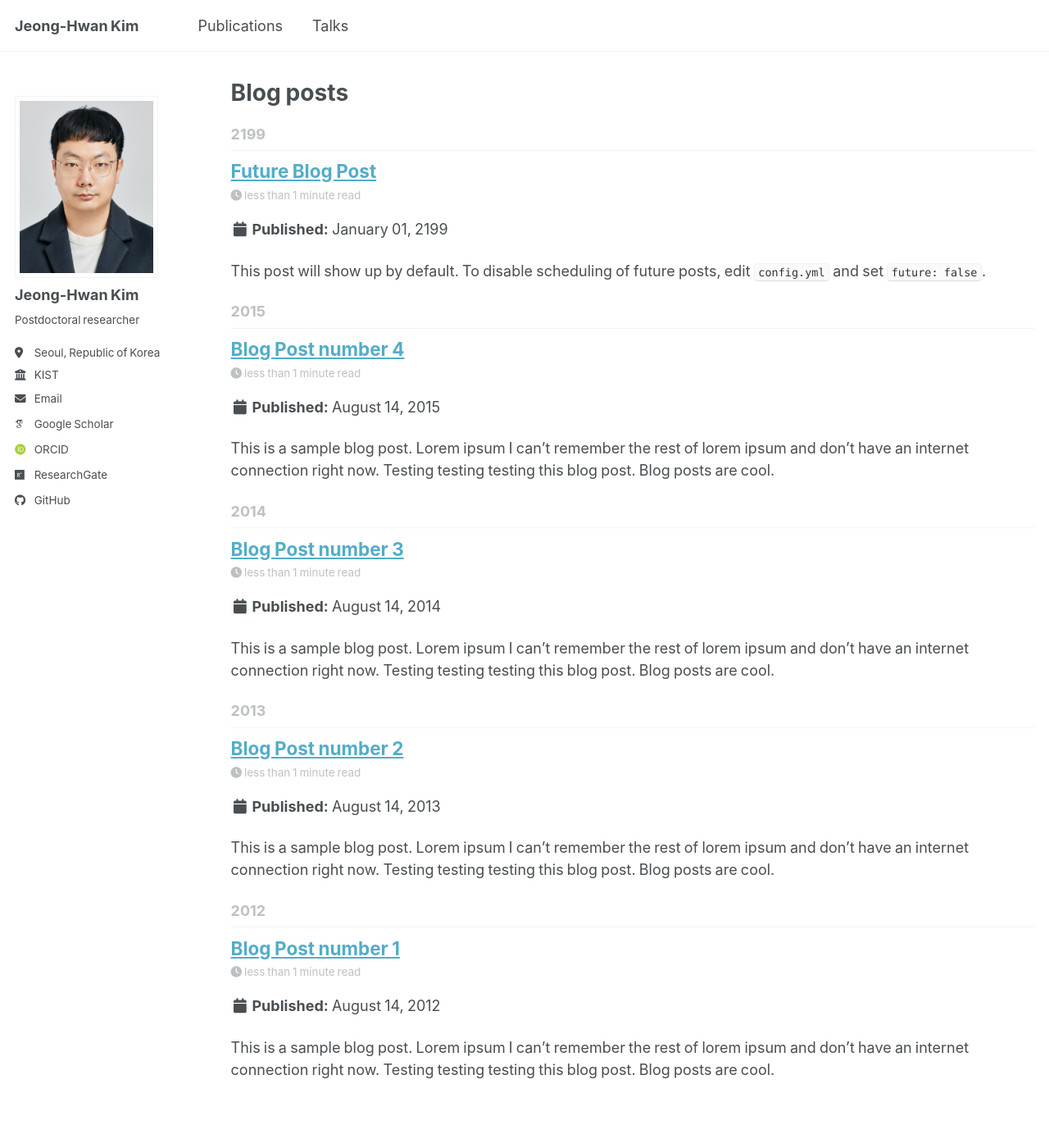
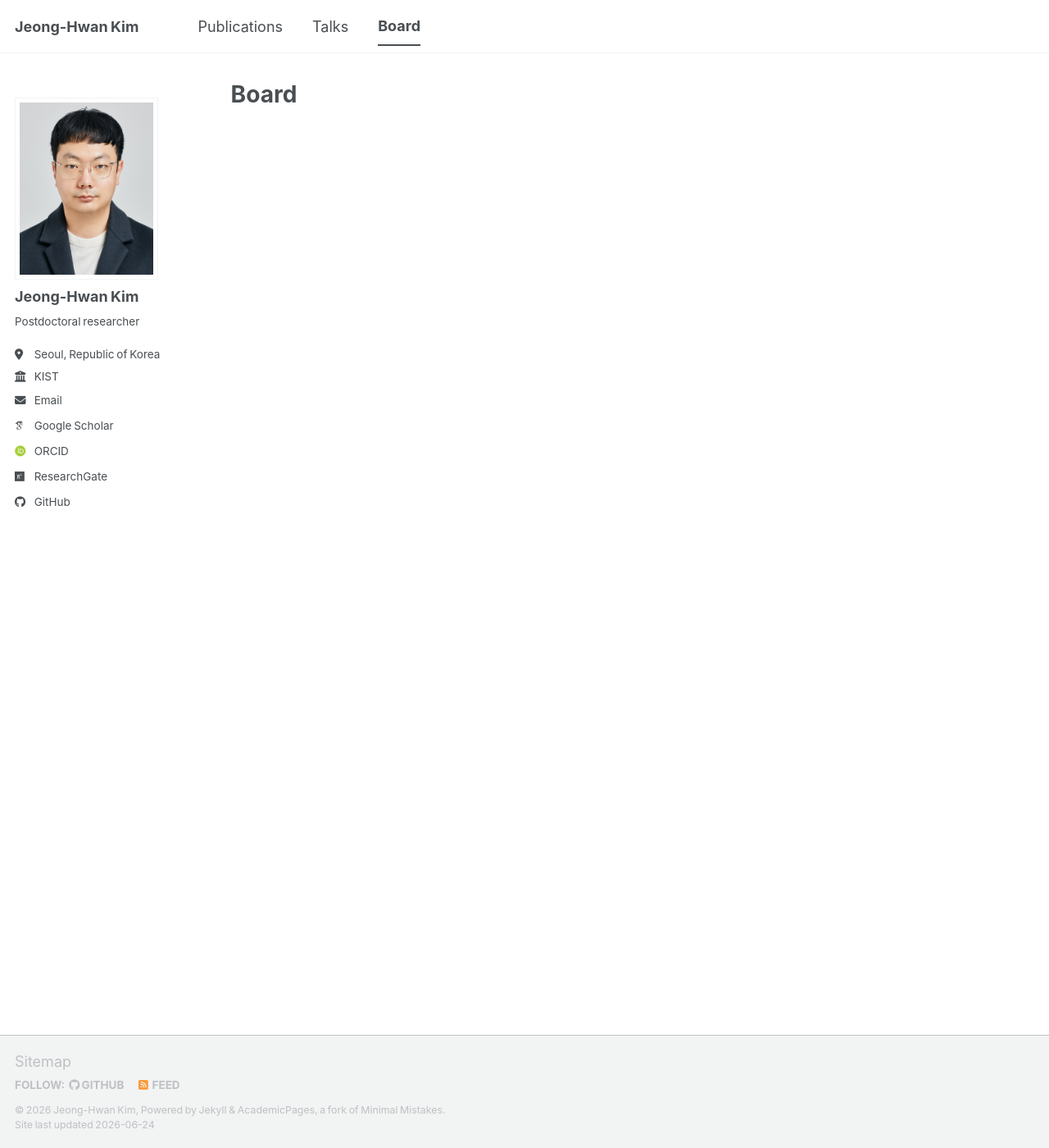
Before and after one commit to jeonghwan723/jeonghwan723.github.io, a Jekyll site: the page built from _pages/year-archive.html, in a window 1280 px wide and 1400 px high. Shown: the whole window at 82% size. Built offline with Jekyll 4.4.1, drawn with Linux system fonts in a browser that asks for light colours; some web fonts are replaced; a script bundle is joined from its source files by our own code; library files that are not in the unit come from our copies.

Commit message:
Add Board page with Pages CMS for GitHub-login posting
Expose the posts archive as "Board" in the nav, add a .pages.yml config
so posts can be authored via Pages CMS after signing in with GitHub, and
remove the template sample posts.

Co-Authored-By: Claude Opus 4.8 (1M context) <noreply@anthropic.com>

```diff
--- a/_data/navigation.yml
+++ b/_data/navigation.yml
@@ -13,6 +13,9 @@ main:
 
   - title: "Talks"
     url: /talks/
+
+  - title: "Board"
+    url: /year-archive/
 
   # - title: "Teaching"
   #   url: /teaching/
--- a/_pages/year-archive.html
+++ b/_pages/year-archive.html
@@ -1,7 +1,7 @@
 ---
 layout: archive
 permalink: /year-archive/
-title: "Blog posts"
+title: "Board"
 author_profile: true
 redirect_from:
   - /wordpress/blog-posts/
--- a/_posts/2012-08-14-blog-post-1.md
+++ /dev/null
@@ -1,20 +0,0 @@
----
-title: 'Blog Post number 1'
-date: 2012-08-14
-permalink: /posts/2012/08/blog-post-1/
-tags:
-  - cool posts
-  - category1
-  - category2
----
-
-This is a sample blog post. Lorem ipsum I can't remember the rest of lorem ipsum and don't have an internet connection right now. Testing testing testing this blog post. Blog posts are cool.
-
-Headings are cool
-======
-
-You can have many headings
-======
-
-Aren't headings cool?
-------
--- a/_posts/2013-08-14-blog-post-2.md
+++ /dev/null
@@ -1,20 +0,0 @@
----
-title: 'Blog Post number 2'
-date: 2013-08-14
-permalink: /posts/2013/08/blog-post-2/
-tags:
-  - cool posts
-  - category1
-  - category2
----
-
-This is a sample blog post. Lorem ipsum I can't remember the rest of lorem ipsum and don't have an internet connection right now. Testing testing testing this blog post. Blog posts are cool.
-
-Headings are cool
-======
-
-You can have many headings
-======
-
-Aren't headings cool?
-------
--- a/_posts/2014-08-14-blog-post-3.md
+++ /dev/null
@@ -1,20 +0,0 @@
----
-title: 'Blog Post number 3'
-date: 2014-08-14
-permalink: /posts/2014/08/blog-post-3/
-tags:
-  - cool posts
-  - category1
-  - category2
----
-
-This is a sample blog post. Lorem ipsum I can't remember the rest of lorem ipsum and don't have an internet connection right now. Testing testing testing this blog post. Blog posts are cool.
-
-Headings are cool
-======
-
-You can have many headings
-======
-
-Aren't headings cool?
-------
--- a/_posts/2199-01-01-future-post.md
+++ /dev/null
@@ -1,11 +0,0 @@
----
-title: 'Future Blog Post'
-date: 2199-01-01
-permalink: /posts/2012/08/blog-post-4/
-tags:
-  - cool posts
-  - category1
-  - category2
----
-
-This post will show up by default. To disable scheduling of future posts, edit `config.yml` and set `future: false`.
```
Also changed, not shown: _posts/2015-08-14-blog-post-4.md (deleted, +0 -20 lines), .pages.yml (added).
